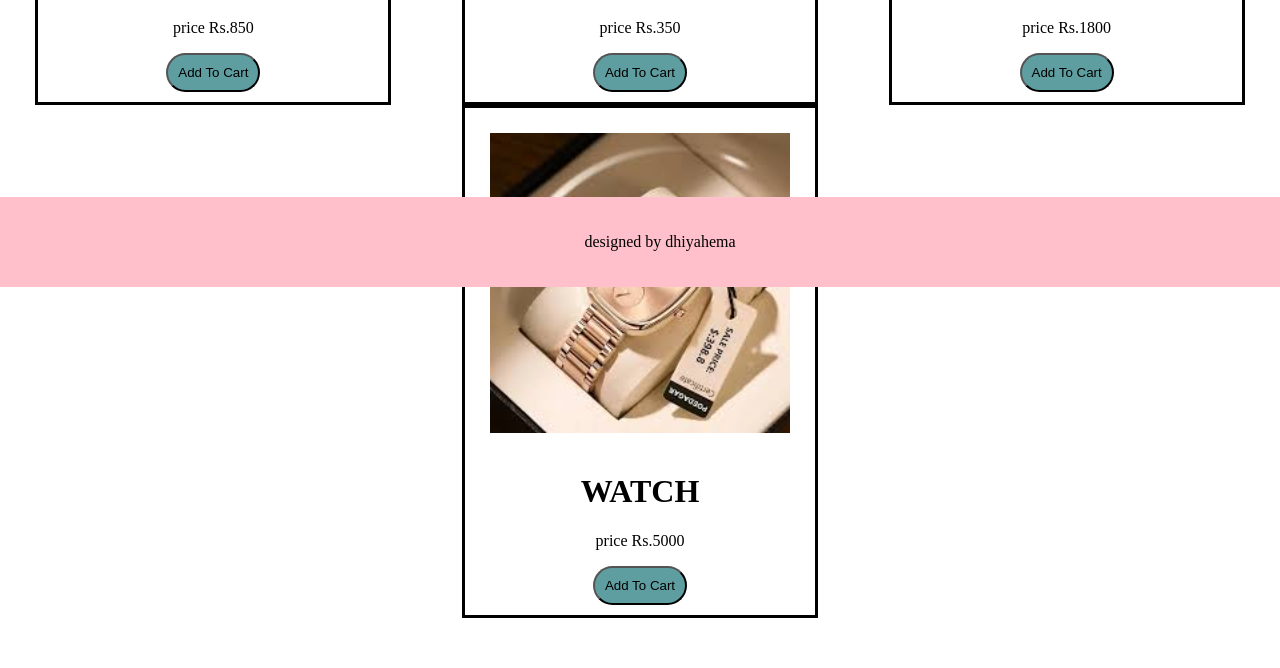
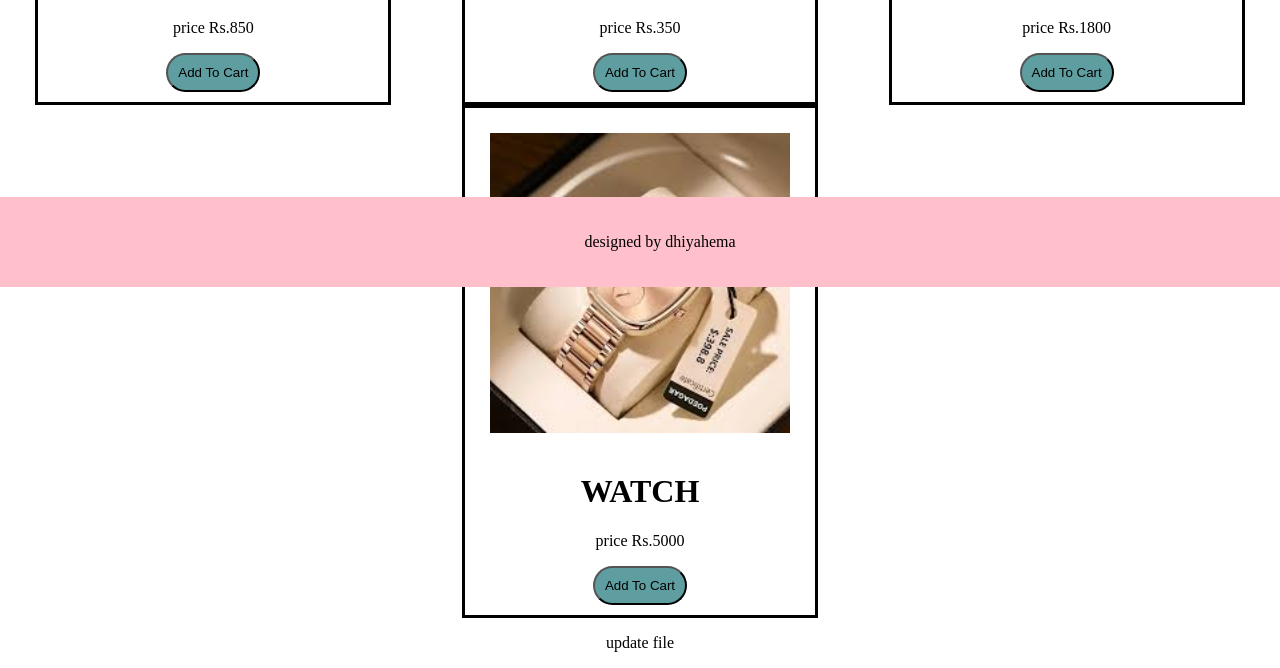
Before and after one commit to 24cs026-debug/Haritha, a plain HTML site: page Ecom/index.html in a window 1280 px wide. Shown: the part 513-1181 px from the top of the page. Before the commit the page ends 1131 px from the top, so only its background shows below. Drawn offline with Linux system fonts and the light colour scheme.

Commit message:
file add

```diff
--- a/Ecom/index.html
+++ b/Ecom/index.html
@@ -49,6 +49,9 @@
     <p>designed by dhiyahema</p>
    </footer>
 
+   <p>update file</p>
+
+
 
 </body>
 </html>
```
